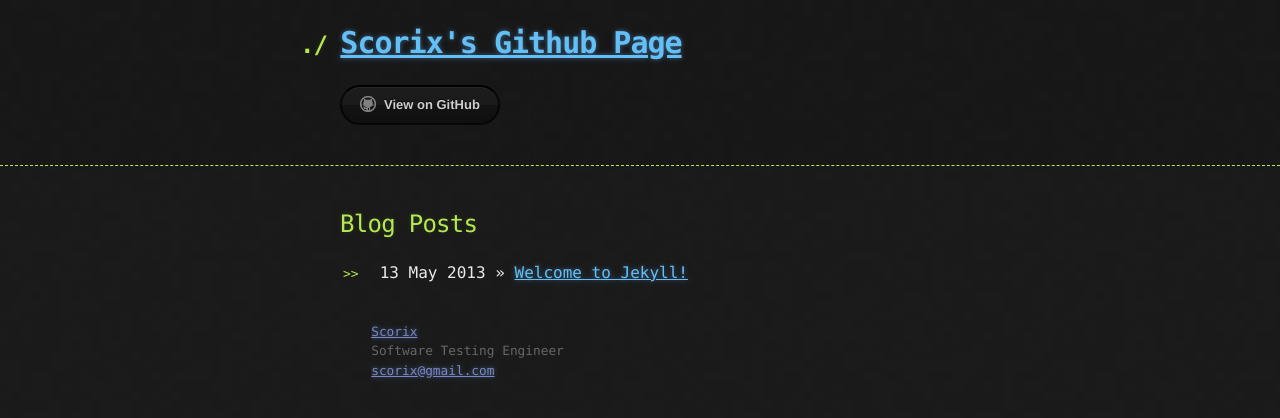
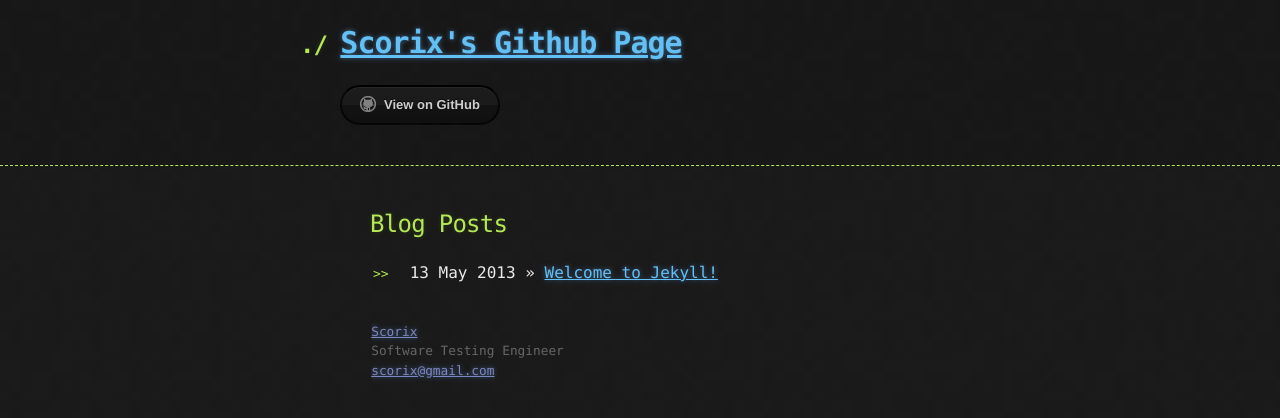
Before and after one commit to scorix/scorix.github.io, a Jekyll site: the page built from index.html, in a window 1280 px wide. Shown: the top 418 px of the page. Built offline with Jekyll 4.4.1, drawn with Linux system fonts in a browser that asks for light colours.

Commit message:
change tags

```diff
--- a/_layouts/default.html
+++ b/_layouts/default.html
@@ -26,7 +26,7 @@
     </div>
 </header>
 
-<article>
+<article class="container">
 
     {{ content }}
 
```
